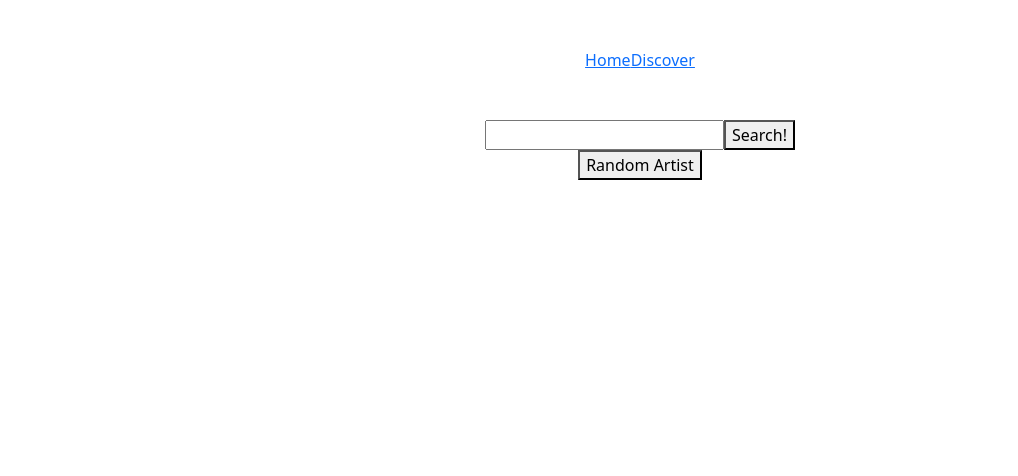
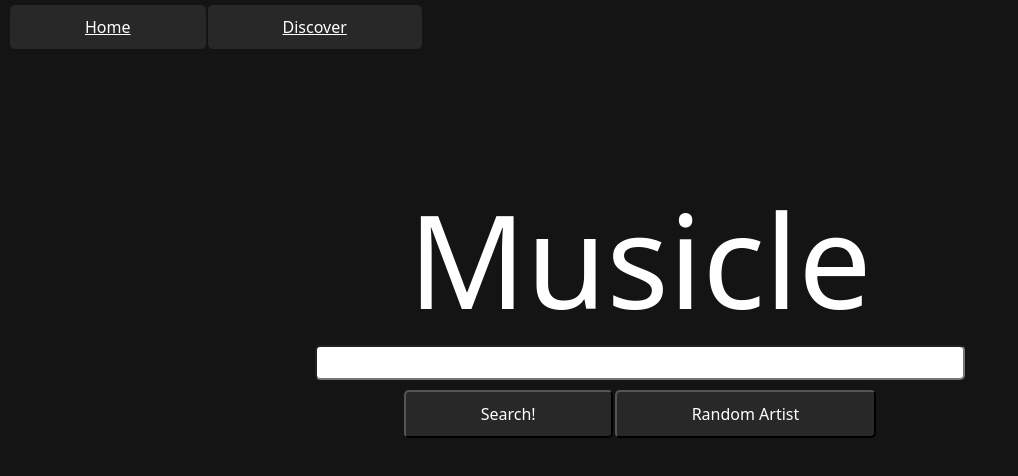
Before and after one commit to jpreuven/project-2, a React (Create React App) app: page / in a window 1280 px wide. Shown: the top 476 px of the page, without its empty margins (0-1018 px from the left). Built offline with nearby package versions, Linux system fonts and the light colour scheme; no server answers.

Commit message:
fixed fetches + styling

```diff
--- a/db.json
+++ b/db.json
@@ -39,6 +39,11 @@
       "comment": "hello?",
       "artistID": 111235,
       "id": 8
+    },
+    {
+      "comment": "Woo! I love daft punk!",
+      "artistID": 111492,
+      "id": 9
     }
   ]
 }
--- a/src/App.css
+++ b/src/App.css
@@ -1,18 +1,19 @@
 .App {
   text-align: center;
+  color: white;
 }
 
-.App-logo {
+/* .App-logo {
   height: 40vmin;
   pointer-events: none;
-}
+} */
 
-@media (prefers-reduced-motion: no-preference) {
+/* @media (prefers-reduced-motion: no-preference) {
   .App-logo {
     animation: App-logo-spin infinite 20s linear;
   }
-}
-
+} */
+/*
 .App-header {
   background-color: #282c34;
   min-height: 100vh;
@@ -35,4 +36,4 @@
   to {
     transform: rotate(360deg);
   }
-}
+} */
--- a/src/App.js
+++ b/src/App.js
@@ -36,11 +36,18 @@ function App() {
   }
 
   return (
-    <div className="App Container">
+    <div
+      className="App Container"
+      style={{
+        background: "	rgb(20,20,20)",
+        height: "100vh",
+        backgroundAttachment: "fixed",
+      }}
+    >
       <div className="row d-flex justify-content-center">
-        <div className="col-md-4 mb-5 mt-5">
-          <Navbar />
-        </div>
+        {/* <div className="col-md-4 mb-5 mt-5"> */}
+        <Navbar />
+        {/* </div> */}
       </div>
       <Switch>
         <Route path="/discover">
--- a/src/ArtistPage.js
+++ b/src/ArtistPage.js
@@ -9,6 +9,8 @@ export default function ArtistPage({ data, setData, handleRandom }) {
   const [commentSection, setCommentSection] = useState([]);
   const [commentInput, setCommentInput] = useState("");
   const param = useParams();
+
+  console.log(window.innerHeight);
 
   useEffect(() => {
     fetch(
@@ -132,7 +134,11 @@ export default function ArtistPage({ data, setData, handleRandom }) {
   });
 
   return data ? (
-    <div>
+    <div
+      style={{
+        background: "	rgb(20,20,20)",
+      }}
+    >
       <h1>{data.strArtist}</h1>
       <img src={data.strArtistBanner} />
       <div className="container">
--- a/src/CurrentTrending.js
+++ b/src/CurrentTrending.js
@@ -2,7 +2,7 @@ import React from "react";
 import { useHistory } from "react-router-dom";
 
 export default function CurrentTrending({ data }) {
-  console.log(data);
+  // console.log(data);
   const history = useHistory();
 
   const handleArtistClick = (artistId) => {
--- a/src/Discover.js
+++ b/src/Discover.js
@@ -8,50 +8,37 @@ export default function Discover() {
   const [isLoading, setIsLoading] = useState(true); // New state variable
 
   useEffect(() => {
-    const fetchData = async () => {
-      try {
-        // Fetch current trending data
-        const trendingResponse = await fetch(
-          "https://theaudiodb.com/api/v1/json/523532/trending.php?country=us&type=itunes&format=singles"
-        );
-        const trendingData = await trendingResponse.json();
-        setCurrentTrending(trendingData.trending);
+    fetch(
+      "https://theaudiodb.com/api/v1/json/523532/trending.php?country=us&type=itunes&format=singles"
+    )
+      .then((r) => r.json())
+      .then((data) => setCurrentTrending(data.trending));
+  }, []);
 
-        // Fetch most loved data
-        const mostLovedResponse = await fetch(
-          "https://theaudiodb.com/api/v1/json/523532/mostloved.php?format=track"
-        );
-        const mostLovedData = await mostLovedResponse.json();
-        setMostLoved(mostLovedData.loved);
-
-        setIsLoading(false); // Update isLoading state when data fetching is complete
-      } catch (error) {
-        console.error("Error fetching data:", error);
-      }
-    };
-
+  useEffect(() => {
+    async function fetchData() {
+      const response = await fetch(
+        "https://theaudiodb.com/api/v1/json/523532/mostloved.php?format=track"
+      );
+      const data = await response.json();
+      setMostLoved(data.loved);
+      setIsLoading(false);
+    }
     fetchData();
   }, []);
 
-  if (isLoading) {
-    return (
-      <div className="loading-container">
-        <img
-          src="https://i.pinimg.com/originals/3d/6a/a9/3d6aa9082f3c9e285df9970dc7b762ac.gif"
-          alt="Loading"
-          className="loading-gif"
-        />
-      </div>
-    );
-  }
-
   return (
-    <div>
+    <div
+      style={{
+        background: "	rgb(20,20,20)",
+        height: isLoading ? "250vh" : "700vh",
+      }}
+    >
       <h1 className="header">Current Trending:</h1>
       <CurrentTrending data={currentTrending} />
       <div style={{ marginTop: "100px" }}>
         <h1 className="header">Most Loved:</h1>
-        <MostLoved data={mostLoved} />
+        <MostLoved data={mostLoved} isLoading={isLoading} />
       </div>
     </div>
   );
--- a/src/Home.js
+++ b/src/Home.js
@@ -22,12 +22,67 @@ export default function Home({ artistData, handleRandom }) {
   }
 
   return (
-    <div>
+    <div
+      style={{
+        display: "flex",
+        flexDirection: "column",
+        alignItems: "center",
+        justifyContent: "center",
+        height: "65vh",
+      }}
+    >
+      <h1 style={{ fontSize: "130px" }}>Musicle</h1>
       <form onSubmit={onSubmit} style={{ border: "red" }}>
-        <input value={search} onChange={onChange}></input>
-        <button> Search!</button>
+        <div
+          style={{
+            display: "flex",
+            flexDirection: "row",
+            alignItems: "center",
+          }}
+        >
+          <input
+            value={search}
+            onChange={onChange}
+            style={{
+              width: "650px",
+              height: "35px",
+              marginBottom: "10px",
+              borderRadius: "5px",
+            }}
+          />
+        </div>
+        <button
+          style={{
+            backgroundColor: "rgb(40,40,40)", // Set the background color
+            color: "white", // Set the text color
+            padding: "10px 75px", // Adjust padding for spacing
+            borderRadius: "5px", // Add rounded corners
+            fontSize: "16px", // Adjust font size
+            cursor: "pointer", // Change the cursor on hover
+            marginRight: "2px",
+            // border: "none", // Remove default border
+          }}
+          className="home-buttons"
+          type="submit"
+        >
+          Search!
+        </button>
+        <button
+          style={{
+            backgroundColor: "rgb(40,40,40)", // Set the background color
+            color: "white", // Set the text color
+            padding: "10px 75px", // Adjust padding for spacing
+            borderRadius: "5px", // Add rounded corners
+            fontSize: "16px", // Adjust font size
+            cursor: "pointer", // Change the cursor on hover
+            // border: "none",
+          }}
+          className="home-buttons"
+          onClick={handleRandom}
+        >
+          Random Artist
+        </button>
       </form>
-      <button onClick={handleRandom}>Random Artist</button>
     </div>
   );
 }
--- a/src/MostLoved.js
+++ b/src/MostLoved.js
@@ -1,42 +1,25 @@
 import React, { useEffect, useState } from "react";
 import { useHistory } from "react-router-dom";
 
-export default function MostLoved({ data }) {
+export default function MostLoved({ data, isLoading }) {
   const [artistImages, setArtistImages] = useState({});
   const history = useHistory();
-
-  useEffect(() => {
-    const fetchArtistImages = () => {
-      const requests = data.map((track) =>
-        fetch(
-          `https://theaudiodb.com/api/v1/json/523532/search.php?s=${track.strArtist}`
-        )
-          .then((response) => response.json())
-          .then((data) => ({
-            artist: track.strArtist,
-            image: data.artists?.[0]?.strArtistThumb || null,
-          }))
-      );
-
-      Promise.all(requests)
-        .then((results) => {
-          const images = {};
-          results.forEach((result) => {
-            images[result.artist] = result.image;
-          });
-          setArtistImages(images);
-        })
-        .catch((error) => {
-          console.error("Error fetching artist images:", error);
-        });
-    };
-
-    fetchArtistImages();
-  }, [data]);
 
   const handleClick = (artistId) => {
     history.push(`/artist/${artistId}`);
   };
+
+  if (isLoading) {
+    return (
+      <div className="loading-container">
+        <img
+          src="https://i.pinimg.com/originals/3d/6a/a9/3d6aa9082f3c9e285df9970dc7b762ac.gif"
+          alt="Loading"
+          className="loading-gif"
+        />
+      </div>
+    );
+  }
 
   return (
     <div className="track-container most-loved">
@@ -47,7 +30,11 @@ export default function MostLoved({ data }) {
           onClick={() => handleClick(track.idArtist)}
         >
           <img
-            src={track.strTrackThumb || artistImages[track.strArtist]}
+            src={
+              track.strTrackThumb ||
+              "https://static.vecteezy.com/system/resources/thumbnails/008/695/917/small_2x/no-image-available-icon-simple-two-colors-template-for-no-image-or-picture-coming-soon-and-placeholder-illustration-isolated-on-white-background-vector.jpg"
+            }
+            // src={track.strTrackThumb}
             alt={track.strTrack}
             style={{ width: "350px", height: "350px" }}
           />
--- a/src/Navbar.js
+++ b/src/Navbar.js
@@ -3,9 +3,44 @@ import { NavLink } from "react-router-dom";
 
 export default function Navbar() {
   return (
-    <div>
-      <NavLink to="/">Home</NavLink>
-      <NavLink to="/discover">Discover</NavLink>
+    <div
+      className="container"
+      style={{ display: "flex", marginLeft: "20px", marginTop: "5px" }}
+    >
+      <NavLink
+        style={{
+          backgroundColor: "rgb(40,40,40)",
+          color: "white",
+          padding: "10px 75px",
+          borderRadius: "5px",
+          fontSize: "16px",
+          cursor: "pointer",
+          marginRight: "2px",
+        }}
+        to="/"
+      >
+        Home
+      </NavLink>
+      <NavLink
+        style={{
+          backgroundColor: "rgb(40,40,40)",
+          color: "white",
+          padding: "10px 75px",
+          borderRadius: "5px",
+          fontSize: "16px",
+          cursor: "pointer",
+        }}
+        to="/discover"
+      >
+        Discover
+      </NavLink>
     </div>
   );
 }
+
+// backgroundColor: "rgb(40,40,40)",
+// color: "white",
+// padding: "10px 75px",
+// borderRadius: "5px",
+// fontSize: "16px",
+// cursor: "pointer",
```
Also changed, not shown: src/index.css (+16 -4 lines), src/Yoooooo.jpg (added), 1 other file (tests, documents, lock files or other folders).
